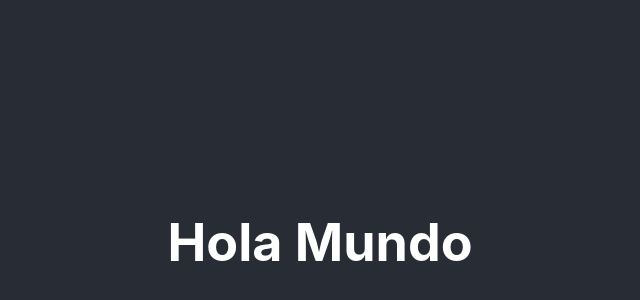
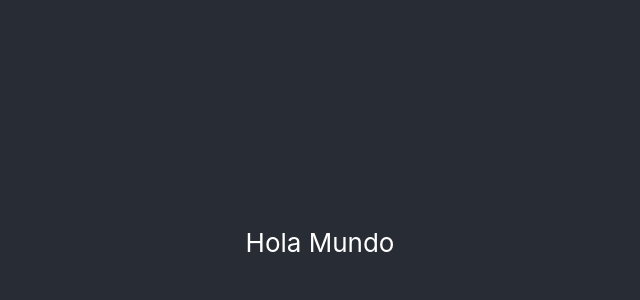
Before and after one commit to MarcoAlayn/Turing-IA-Web-Site, a React (Create React App) app in the folder client/: page / in a window 1280 px wide. Shown: the part 158-458 px from the top of the page, without its empty margins (320-960 px from the left). Built offline with nearby package versions, Linux system fonts and the light colour scheme.

Commit message:
first commit

```diff
--- a/client/src/App.js
+++ b/client/src/App.js
@@ -5,7 +5,7 @@ function App() {
   return (
     <div className="App">
       <header className="App-header">
-        <h1>Hola Mundo</h1>
+        <p>Hola Mundo</p>
       </header>
     </div>
   );
```
